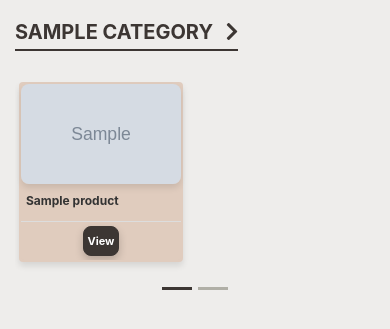
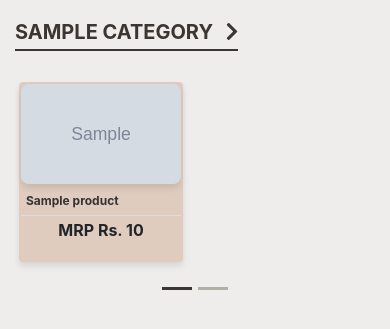
Before and after one commit to harshitaa1801/ecommerce, a Django app: template shop/templates/shop/index.html in a window 390 px wide. Shown: the part 56-385 px from the top of the page. Run offline with Django 4.2, Linux system fonts and the light colour scheme; the template is opened without the code that fills it: most values are stand-ins (such as "Sample title", 1, 10 or a date in 2020); grey boxes marked "Sample" are stand-in pictures; some libraries are stand-ins or nearby versions.

Commit message:
price to be shown on home page

```diff
--- a/shop/templates/shop/index.html
+++ b/shop/templates/shop/index.html
@@ -242,26 +242,28 @@
     }
 
   .card-footer {
-  display: flex;
-  justify-content: center; /* Center the button in the footer */
-  padding: 4px; /* Add some padding for better spacing */
-  background-color: #E0CCBE; /* Keep a consistent background color */
-  border-top: 1px solid #ddd; /* Add a subtle border for distinction */
-  box-sizing: border-box;
-  overflow: hidden;
+    display: flex;
+    justify-content: center; /*Center the button in the footer*/
+    padding: 2px; /*Add some padding for better spacing*/
+    background-color: #E0CCBE; /*Keep a consistent background color */
+    border-top: 1px solid #ddd; /*Add a subtle border for distinction */
+    box-sizing: border-box;
+    overflow: hidden;
 }
 
 
-.card-footer .btn {
-  margin: 0 auto; /* Center the button */
-  padding: 6px 4px; /* Increase padding for better clickability */
-  font-size: 11px; /* Set an appropriate font size */
-  display: inline-flex;
-  align-items: center;
-  justify-content: center;
-  background-color: #3C3633; /* Consistent background */
-  color: #FFFFFF;
-}
+/* .card-footer .btn { */
+  /* margin: 0 auto; Center the button */
+  /* padding: 4px 6px; Increase padding for better clickability */
+  /* font-size: 11px; Set an appropriate font size */
+  /* display: inline-flex; */
+  /* align-items: center; */
+  /* justify-content: center; */
+  /* background-color: #3C3633; Consistent background */
+  /* color: #FFFFFF; */
+/* } */
+
+
 }
 
 
@@ -316,11 +318,12 @@
             {% for i in products %}
             <div class="col-3 col-sm-6 col-md-3">
               <div class="card" data-height="250px">
-                <a href="/products/{{ i.id }}">
+                <!-- <a href="/products/{{ i.id }}"> -->
                 <img src='/media/{{ i.image }}' class="card-img-top" alt="{{ i.name }}">
               </a>
                 <div class="card-body">
-                  <a href="/products/{{ i.id }}"><h5 class="card-title">{{ i.name }}</h5></a>
+                  <!-- <a href="/products/{{ i.id }}"><h5 class="card-title">{{ i.name }}</h5></a> -->
+                   <h5 class="card-title">{{ i.name }}</h5>
                   <p class="card-text">{{ i.description|slice:":100" }}{% if i.description|length > 100 %}...{% endif %}</p>
                 </div>
 
@@ -328,13 +331,13 @@
                   <!-- <a href="/add-to-cart/{{ i.id }}"><button id="p{{ i.id }}" class="btn btn-primary cart">Add To Cart</button></a> -->
                   <!-- <button id="p{{ i.id }}" class="btn btn-primary cart" onclick="addToCart({{ i.id}} )">Add To Cart</button> -->
 
-                  <a href="/products/{{ i.id }}"><button id="v{{ i.id }}" class="btn btn-primary cart">View</button></a>
+                  <!-- <a href="/products/{{ i.id }}"><button id="v{{ i.id }}" class="btn btn-primary cart">View</button></a> -->
                   <!-- <a href="https://api.whatsapp.com/send/?phone=%2B918864865605&text=Hi,%20I%20want%20to%20purchase%20this%20item%0A[https://ecommerce-0nk8.onrender.com/products/{{i.id}}]" class="whatsapp_link">
                       <button class="btn btn-primary cart">Buy
                       <img src="/media/shop/images/whatsapp_icon.png" width="20" height="20" alt="">
                     </button>   -->
-
-                </a>
+                <!-- </a> -->
+                    <p><b>MRP Rs. {{i.price}}</b></p>
 
 
                 </div>
```
